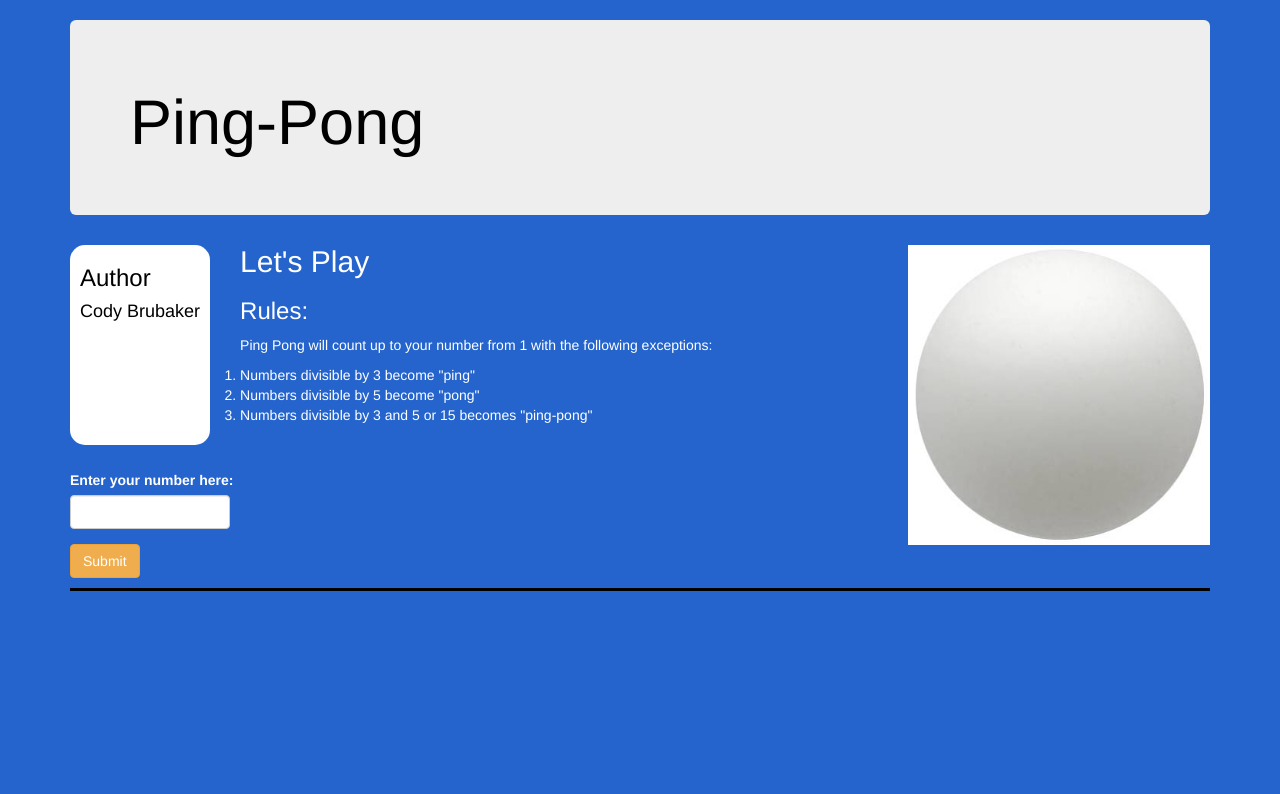
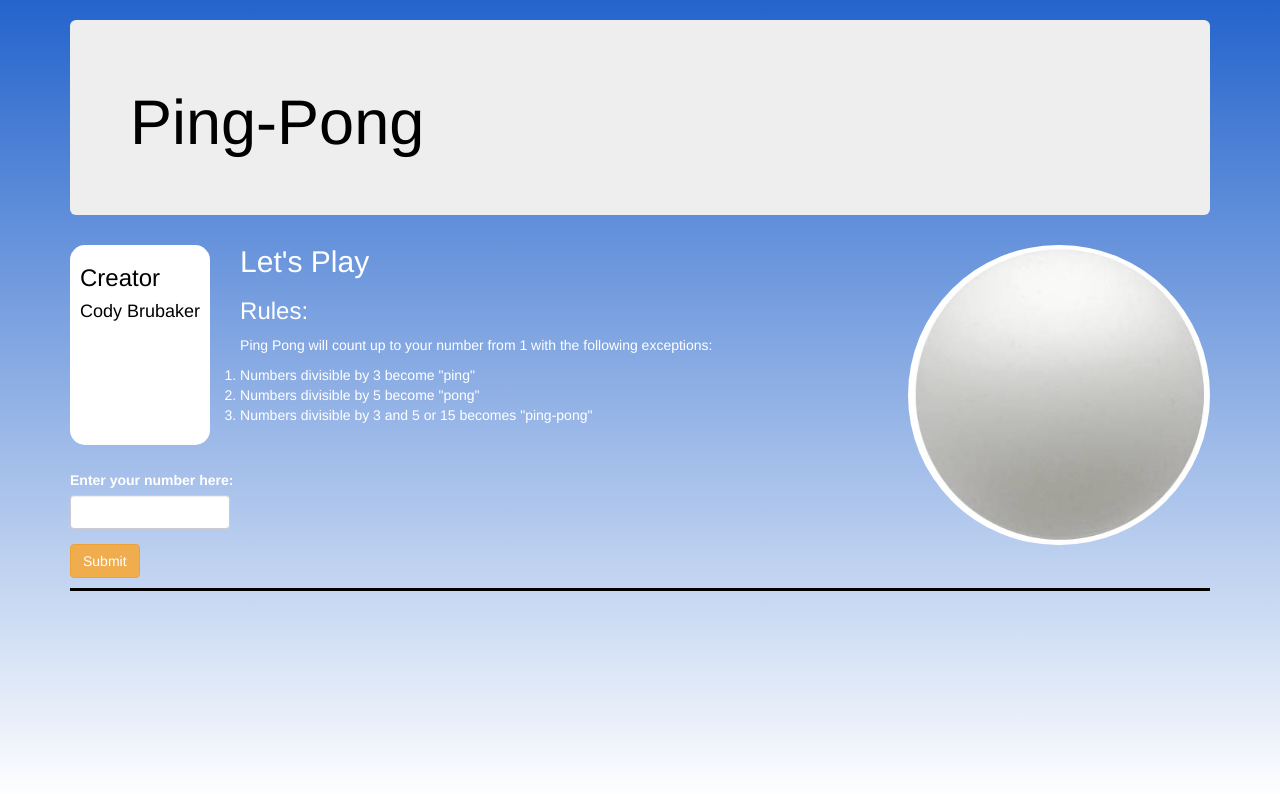
Before and after one commit to codybru10/ping-pong, a plain HTML site: page index.html in a window 1280 px wide. Drawn offline with Linux system fonts and the light colour scheme.

Commit message:
add linear background

```diff
--- a/css/styles.css
+++ b/css/styles.css
@@ -4,7 +4,8 @@
 }
 
 body {
-  background-color: #2464cc;
+  background: linear-gradient(#2464cc, white) fixed;
+  background-repeat: no-repeat;
   color: white;
 }
 
@@ -36,5 +37,9 @@ form {
 .image img{
   float: right;
   max-height: 300px;
+  border-radius: 180px;
+}
 
+#output li {
+  color: black;
 }
--- a/index.html
+++ b/index.html
@@ -13,7 +13,7 @@
         <h1>Ping-Pong</h1>
       </div>
       <div class="sidebar">
-        <h3>Author</h3>
+        <h3>Creator</h3>
         <h4>Cody Brubaker</h4>
       </div>
       <div class="image">
```
Also changed, not shown: img/background.jpg (added).
